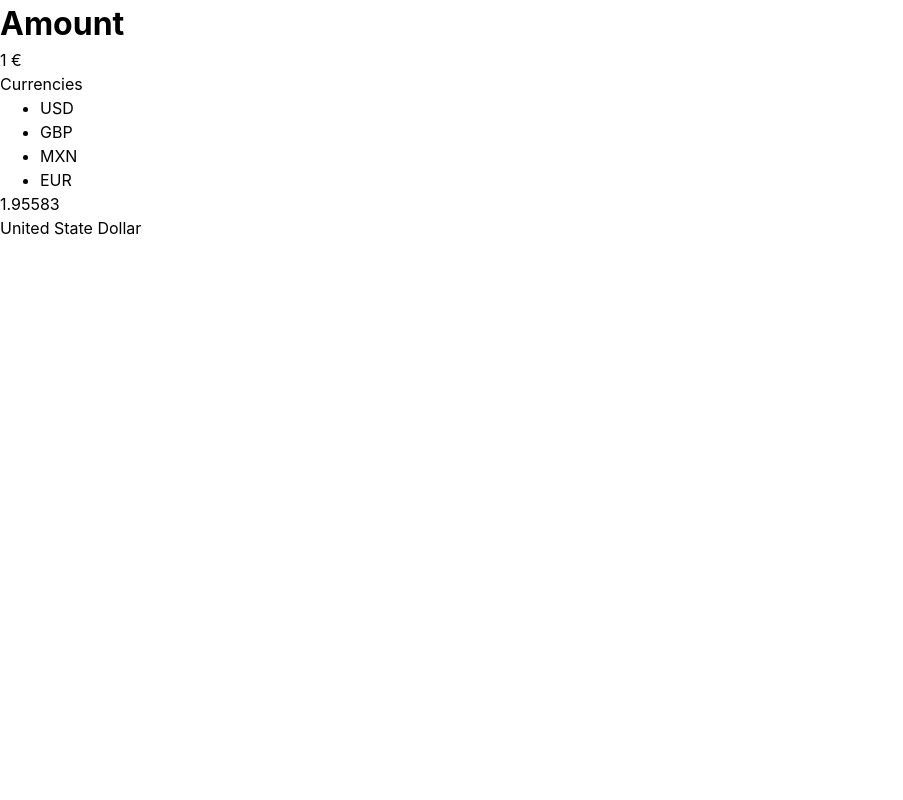
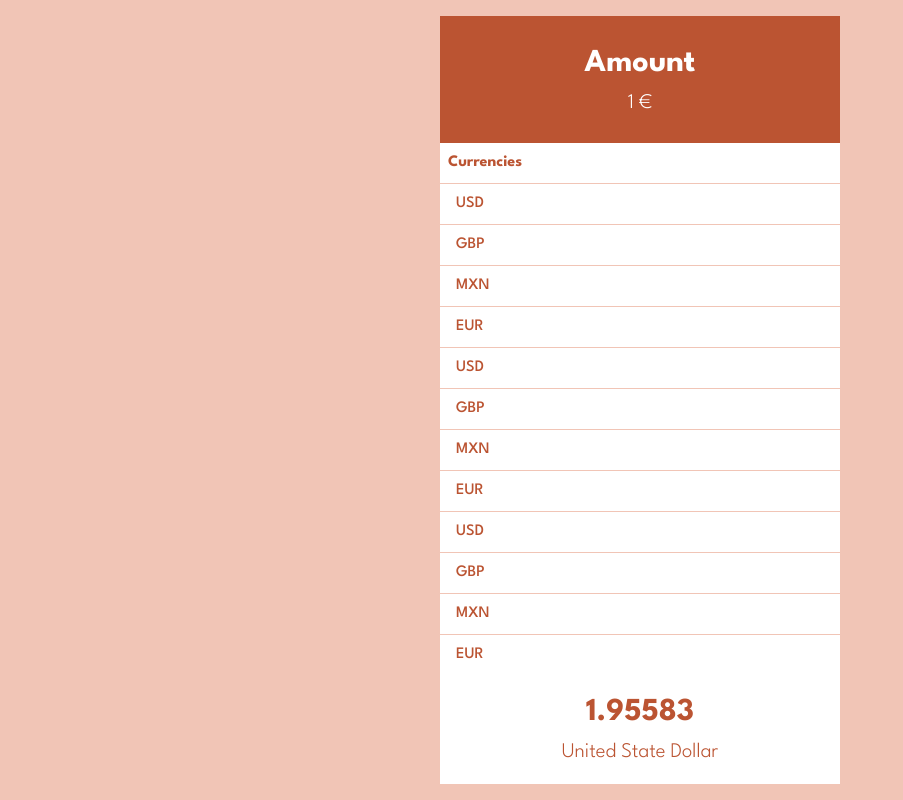
Before and after one commit to VinceBmmrt/converter-v1, a React (Vite) app: page / in a window 1280 px wide. Shown: the whole page, without its empty margins (0-903 px from the left). Built offline with nearby package versions, Linux system fonts and the light colour scheme.

Commit message:
Ajout du style css

```diff
--- a/src/components/App/App.scss
+++ b/src/components/App/App.scss
@@ -1,38 +1,11 @@
 @use '../../styles/variables' as v;
 
-.App {
-	text-align: center;
+.app {
+  max-width: 25rem;
+  margin: auto;
+  background-color: v.$color-light;
+  height: calc(100vh - 2rem);
 
-	&-logo {
-		height: 40vmin;
-		pointer-events: none;
-
-		@media (prefers-reduced-motion: no-preference) {
-			animation: App-logo-spin infinite 20s linear;
-		}
-	}
-
-	&-header {
-		background-color: v.$color-bg;
-		min-height: 100vh;
-		display: flex;
-		flex-direction: column;
-		align-items: center;
-		justify-content: center;
-		font-size: calc(10px + 2vmin);
-		color: v.$color;
-	}
-
-	&-link {
-		color: v.$color-primary;
-	}
+  display: flex;
+  flex-direction: column;
 }
-
-@keyframes App-logo-spin {
-	from {
-		transform: rotate(0deg);
-	}
-	to {
-		transform: rotate(360deg);
-	}
-}
--- /dev/null
+++ b/src/components/BaseAmount/BaseAmount.scss
@@ -0,0 +1,17 @@
+@use '../../styles/variables' as v;
+
+.base-amount {
+  background-color: v.$color-primary;
+  color: v.$color-light;
+  text-align: center;
+  padding: 1.5rem;
+
+  &__title {
+    font-size: 2rem;
+    font-weight: 700;
+  }
+
+  &__value {
+    font-size: 1.3rem;
+  }
+}
--- a/src/components/BaseAmount/BaseAmount.tsx
+++ b/src/components/BaseAmount/BaseAmount.tsx
@@ -1,3 +1,5 @@
+import './BaseAmount.scss';
+
 function BaseAmount() {
   return (
     <header className="base-amount">
--- /dev/null
+++ b/src/components/Currencies/Currencies.scss
@@ -0,0 +1,42 @@
+@use '../../styles/variables' as v;
+
+.currencies {
+  // Je dis à mon élément de prendre plus de place que les autres
+  flex-grow: 1;
+
+  // Si pas assez de place dans ma liste de currencies
+  // Ajoute la scrollbar
+  overflow-y: auto;
+
+  &__title {
+    padding: 0.5rem;
+    font-weight: 700;
+  }
+
+  &__list {
+    list-style: none;
+    padding: 0;
+    margin: 0;
+  }
+
+  &__item {
+    border-top: 1px solid v.$color-alt;
+    font-weight: 500;
+    transition: background-color v.$delay-slow;
+
+    &:hover {
+      background-color: v.$color-alt;
+      transition-duration: v.$delay-fast;
+    }
+
+    &-btn {
+      cursor: pointer;
+      padding: 0.5rem 1rem;
+      background-color: transparent;
+      border: none;
+      color: inherit;
+      width: 100%;
+      text-align: left;
+    }
+  }
+}
--- a/src/components/Currencies/Currencies.tsx
+++ b/src/components/Currencies/Currencies.tsx
@@ -1,12 +1,110 @@
+import './Currencies.scss';
+
 function Currencies() {
   return (
     <div className="currencies">
       <div className="currencies__title">Currencies</div>
       <ul className="currencies__list">
-        <li className="currencies__item">USD</li>
-        <li className="currencies__item">GBP</li>
-        <li className="currencies__item">MXN</li>
-        <li className="currencies__item">EUR</li>
+        <li className="currencies__item">
+          <button type="button" className="currencies__item-btn">
+            USD
+          </button>
+        </li>
+        <li className="currencies__item">
+          <button type="button" className="currencies__item-btn">
+            GBP
+          </button>
+        </li>
+        <li className="currencies__item">
+          <button type="button" className="currencies__item-btn">
+            MXN
+          </button>
+        </li>
+        <li className="currencies__item">
+          <button type="button" className="currencies__item-btn">
+            EUR
+          </button>
+        </li>
+        <li className="currencies__item">
+          <button type="button" className="currencies__item-btn">
+            USD
+          </button>
+        </li>
+        <li className="currencies__item">
+          <button type="button" className="currencies__item-btn">
+            GBP
+          </button>
+        </li>
+        <li className="currencies__item">
+          <button type="button" className="currencies__item-btn">
+            MXN
+          </button>
+        </li>
+        <li className="currencies__item">
+          <button type="button" className="currencies__item-btn">
+            EUR
+          </button>
+        </li>
+        <li className="currencies__item">
+          <button type="button" className="currencies__item-btn">
+            USD
+          </button>
+        </li>
+        <li className="currencies__item">
+          <button type="button" className="currencies__item-btn">
+            GBP
+          </button>
+        </li>
+        <li className="currencies__item">
+          <button type="button" className="currencies__item-btn">
+            MXN
+          </button>
+        </li>
+        <li className="currencies__item">
+          <button type="button" className="currencies__item-btn">
+            EUR
+          </button>
+        </li>
+        <li className="currencies__item">
+          <button type="button" className="currencies__item-btn">
+            USD
+          </button>
+        </li>
+        <li className="currencies__item">
+          <button type="button" className="currencies__item-btn">
+            GBP
+          </button>
+        </li>
+        <li className="currencies__item">
+          <button type="button" className="currencies__item-btn">
+            MXN
+          </button>
+        </li>
+        <li className="currencies__item">
+          <button type="button" className="currencies__item-btn">
+            EUR
+          </button>
+        </li>
+        <li className="currencies__item">
+          <button type="button" className="currencies__item-btn">
+            USD
+          </button>
+        </li>
+        <li className="currencies__item">
+          <button type="button" className="currencies__item-btn">
+            GBP
+          </button>
+        </li>
+        <li className="currencies__item">
+          <button type="button" className="currencies__item-btn">
+            MXN
+          </button>
+        </li>
+        <li className="currencies__item">
+          <button type="button" className="currencies__item-btn">
+            EUR
+          </button>
+        </li>
       </ul>
     </div>
   );
--- /dev/null
+++ b/src/components/ResultConversion/ResultConversion.scss
@@ -0,0 +1,13 @@
+.result-conversion {
+  padding: 1rem;
+  text-align: center;
+
+  &__value {
+    font-size: 2rem;
+    font-weight: 700;
+  }
+
+  &__currency {
+    font-size: 1.3rem;
+  }
+}
--- a/src/components/ResultConversion/ResultConversion.tsx
+++ b/src/components/ResultConversion/ResultConversion.tsx
@@ -1,3 +1,5 @@
+import './ResultConversion.scss';
+
 function ResultConversion() {
   return (
     <div className="result-conversion">
--- /dev/null
+++ b/src/styles/_fonts.scss
@@ -0,0 +1 @@
+@import url('https://fonts.googleapis.com/css2?family=League+Spartan:wght@300;500;700&display=swap');
--- a/src/styles/_variables.scss
+++ b/src/styles/_variables.scss
@@ -1,3 +1,8 @@
-$color: #fff;
-$color-primary: #61dafb;
-$color-bg: #282c34;
+$color-primary: #bb5432;
+$color-alt: #f1c5b6;
+$color-light: #fff;
+
+$font: 'League Spartan', Arial, Helvetica, sans-serif;
+
+$delay-fast: 0.2s;
+$delay-slow: 1s;
--- a/src/styles/index.scss
+++ b/src/styles/index.scss
@@ -1,16 +1,12 @@
 @use 'reset';
+@use 'fonts';
 @use 'variables' as v;
 
 body {
-	margin: 0;
-	font-family: -apple-system, BlinkMacSystemFont, 'Segoe UI', 'Roboto', 'Oxygen',
-		'Ubuntu', 'Cantarell', 'Fira Sans', 'Droid Sans', 'Helvetica Neue',
-		sans-serif;
-	-webkit-font-smoothing: antialiased;
-	-moz-osx-font-smoothing: grayscale;
+  margin: 0;
+  background-color: v.$color-alt;
+  font-weight: 300;
+  color: v.$color-primary;
+  padding: 1rem;
+  font-family: v.$font;
 }
-
-code {
-	font-family: source-code-pro, Menlo, Monaco, Consolas, 'Courier New',
-		monospace;
-}
```
